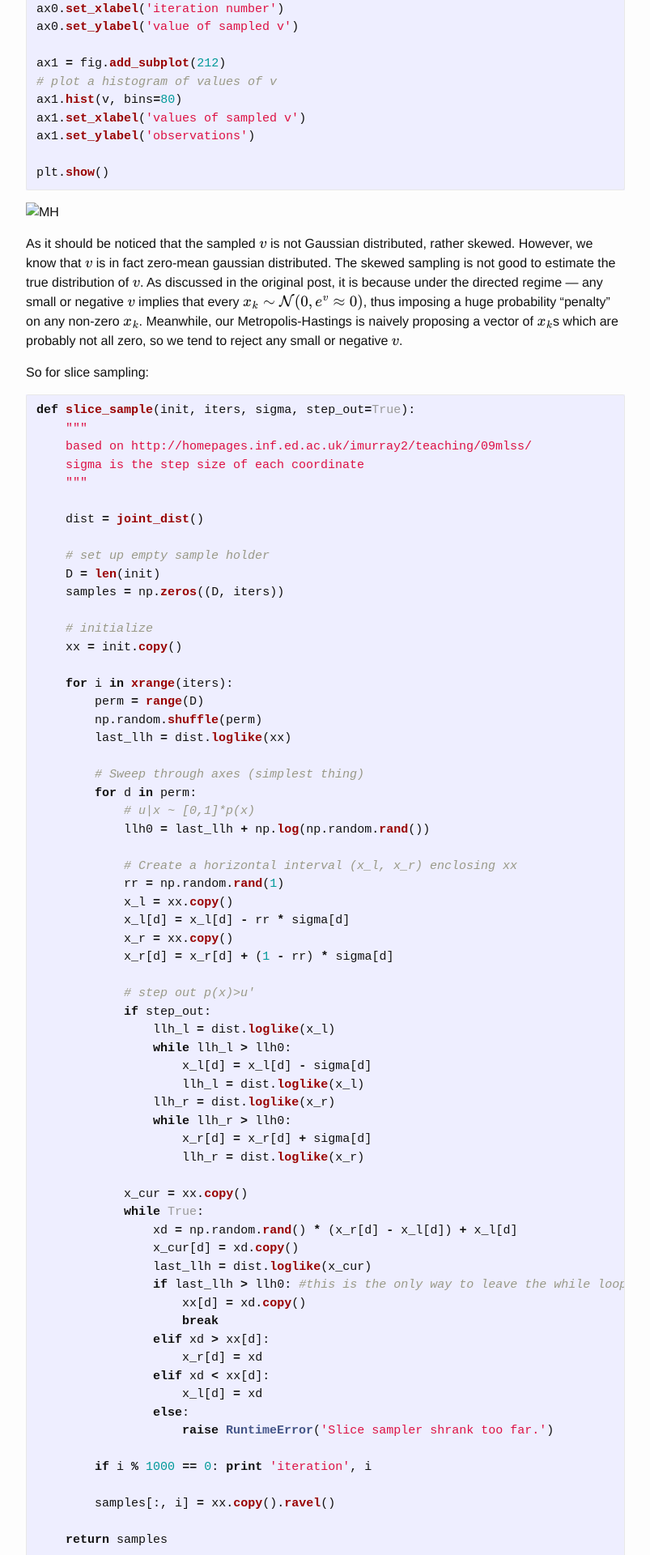
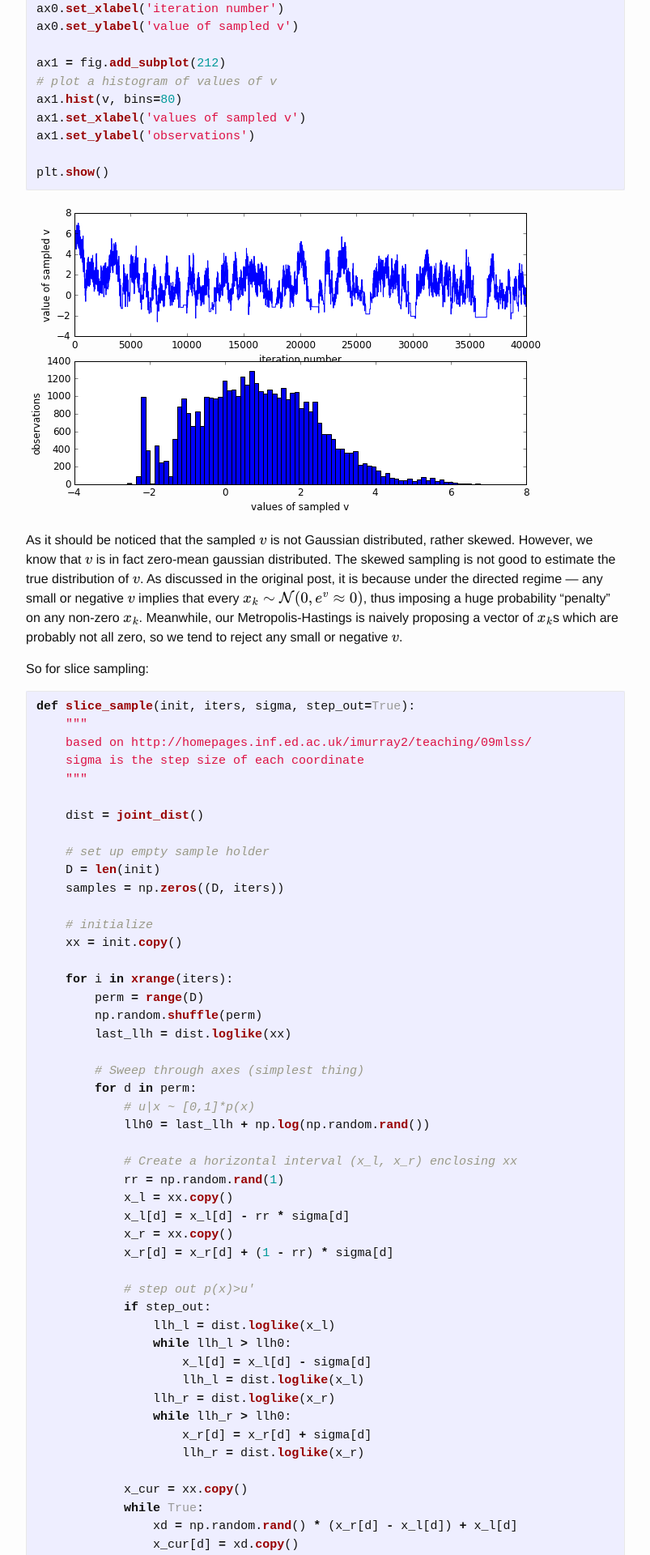
Before and after one commit to abha-b/eelxpeng.github.io, a Jekyll site: the page built from _posts/2016-08-08-Markov-Chain-Monte-Carlo.markdown, in a window 1280 px wide. Shown: the part 3039-4959 px from the top of the page at 81% size, without its empty margins (238-1041 px from the left). Built offline with Jekyll 4.4.1, drawn with Linux system fonts in a browser that asks for light colours; formulas are drawn with MathJax 3.

Commit message:
fixed image

````diff
--- a/_posts/2016-08-08-Markov-Chain-Monte-Carlo.markdown
+++ b/_posts/2016-08-08-Markov-Chain-Monte-Carlo.markdown
@@ -152,7 +152,7 @@ ax1.set_ylabel('observations')
 plt.show()
 ```
 
-![MH](image/2016-08-08-MH_7_0.png)
+![MH](/assets/2016-08-08-MH_7_0.png)
 
 
 As it should be noticed that the sampled $v$ is not Gaussian distributed, rather skewed. However, we know that $v$ is in fact zero-mean gaussian distributed. The skewed sampling is not good to estimate the true distribution of $v$. As discussed in the original post, it is because under the directed regime — any small or negative $v$ implies that every $x_k∼\mathcal{N}(0,e^v \approx 0)$, thus imposing a huge probability "penalty" on any non-zero $x_k$. Meanwhile, our Metropolis-Hastings is naively proposing a vector of $x_k$s which are probably not all zero, so we tend to reject any small or negative $v$.
````
Also changed, not shown: 6 other files.
